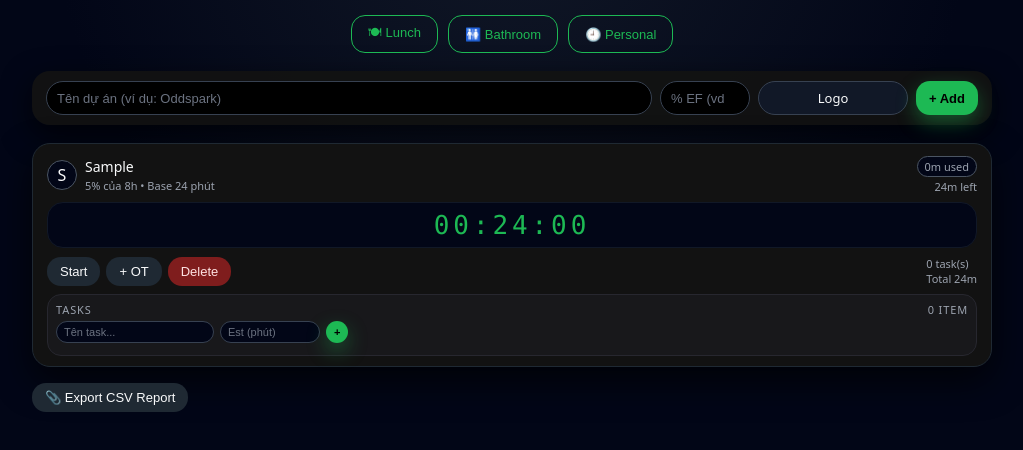
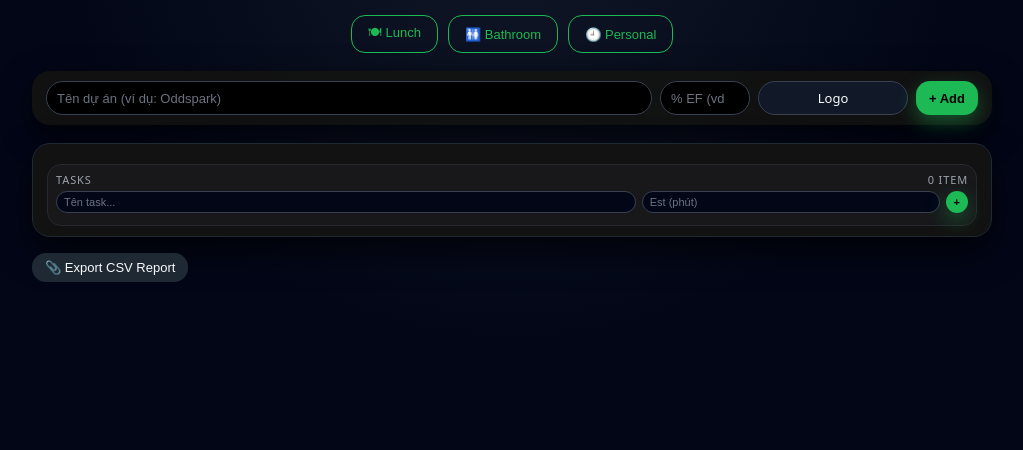
Before and after one commit to trantrungwork2223-netizen/EF_timer, a plain HTML site: page index.html in a window 1280 px wide. Both pictures are taken after typing "Sample", "5" into the empty fields and a click on the button "+ Add". Shown: the part 106-556 px from the top of the page, without its empty margins (128-1151 px from the left). Drawn offline with Linux system fonts and the light colour scheme.

Commit message:
Update index.html

```diff
--- a/index.html
+++ b/index.html
@@ -561,8 +561,8 @@
 
     // ---------- Add task ----------
     function addTask(projectId) {
-      const nameInput = document.getElementById(`task_${projectId}`);
-      const estInput = document.getElementById(`est_${projectId}`);
+      const nameInput = document.querySelector(`#task_${projectId}`);
+      const estInput = document.querySelector(`#est_${projectId}`);
 
       const name = nameInput.value.trim();
       const estMin = parseFloat(estInput.value);
@@ -802,24 +802,43 @@
         footer.appendChild(leftButtons);
         footer.appendChild(rightInfo);
 
+       // ==== TASK UI FIX ====
 const tasks = document.createElement("div");
 tasks.className = "tasks";
 
+// Header
 const tHeader = document.createElement("div");
 tHeader.className = "tasks-header";
 tHeader.innerHTML = `<span>Tasks</span><span>${p.tasks.length} item</span>`;
+tasks.appendChild(tHeader);
 
+// Add task input row
 const addRow = document.createElement("div");
 addRow.className = "task-add-row";
-        addRow.innerHTML = `
-          <input id="task_${p.id}" type="text" placeholder="Tên task..." />
-          <input id="est_${p.id}" type="number" placeholder="Est (phút)" style="max-width:100px" />
-          <button class="btn-green" onclick="addTask('${p.id}')">+</button>
-        `;
 
-        tasks.appendChild(tHeader);
+const taskInput = document.createElement("input");
+taskInput.placeholder = "Tên task...";
+taskInput.style.flex = "2";
+taskInput.id = `task_${p.id}`;
+
+const estInput = document.createElement("input");
+estInput.placeholder = "Est (phút)";
+estInput.type = "number";
+estInput.style.flex = "1";
+estInput.id = `est_${p.id}`;
+
+const addBtn = document.createElement("button");
+addBtn.className = "btn-green";
+addBtn.textContent = "+";
+addBtn.onclick = () => addTask(p.id);
+
+addRow.appendChild(taskInput);
+addRow.appendChild(estInput);
+addRow.appendChild(addBtn);
+
 tasks.appendChild(addRow);
 
+// Existing tasks list
 p.tasks.forEach((t) => {
   const row = document.createElement("div");
   row.className = "task-row";
@@ -833,9 +852,7 @@
 
   const metaTask = document.createElement("div");
   metaTask.className = "task-meta";
-          metaTask.textContent = `Est ${minutes(
-            t.effEst
-          )}m • Actual ${minutes(t.effActual)}m`;
+  metaTask.textContent = `Est ${minutes(t.effEst)}m · Actual ${minutes(t.effActual)}m`;
 
   mainTask.appendChild(nameTask);
   mainTask.appendChild(metaTask);
@@ -856,9 +873,6 @@
   tasks.appendChild(row);
 });
 
-        card.appendChild(header);
-        card.appendChild(timerBox);
-        card.appendChild(footer);
 card.appendChild(tasks);
 
         container.appendChild(card);
```
Lines whose indentation alone changed are shown as unchanged.
